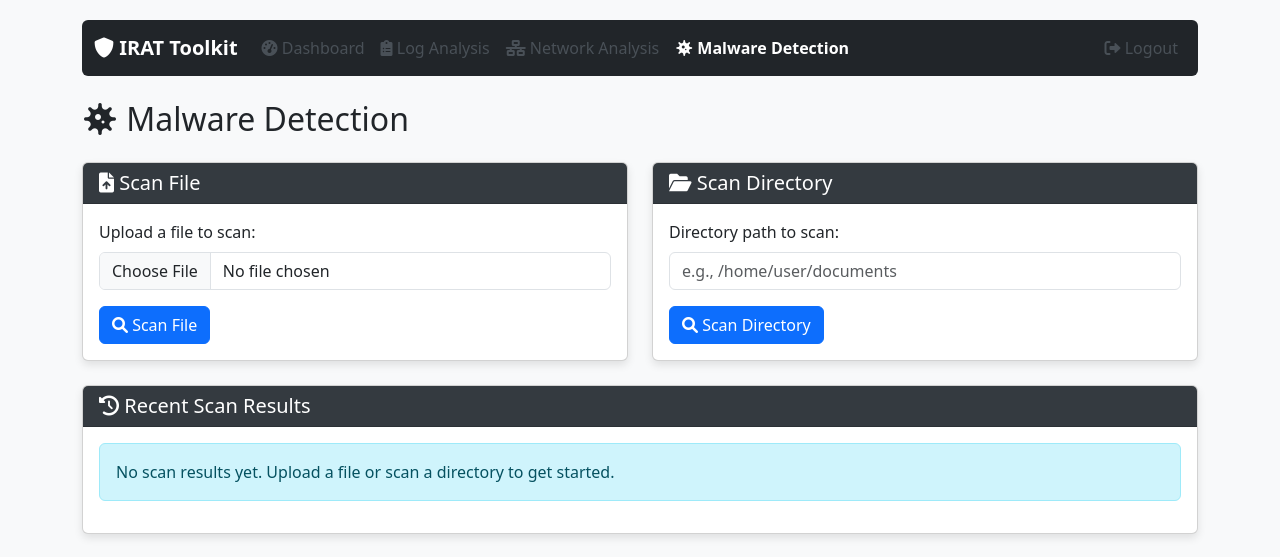
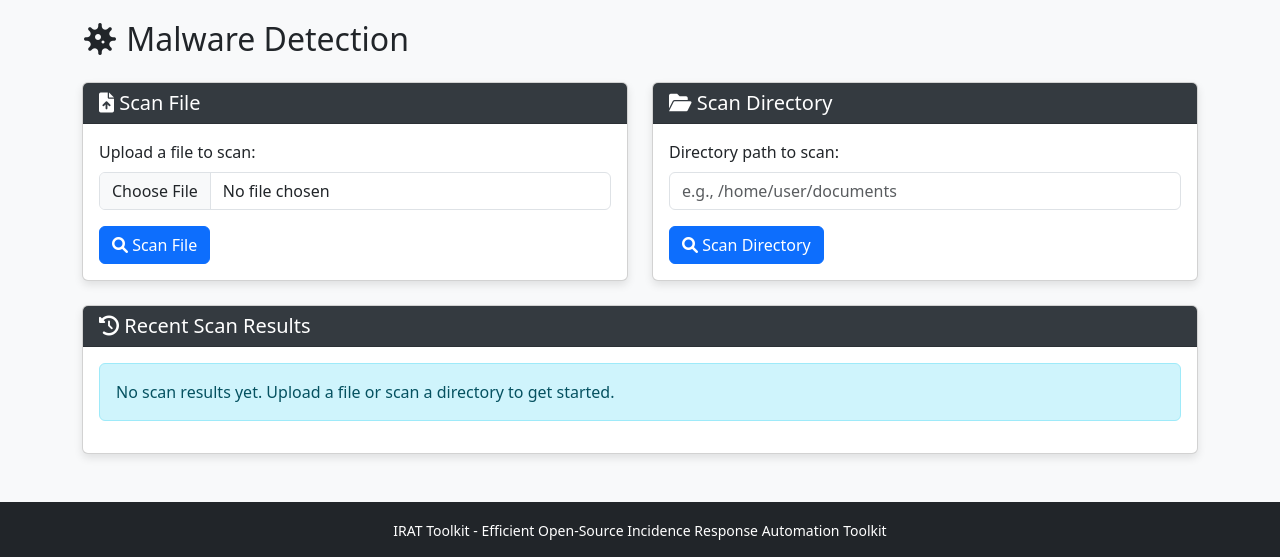
Before and after one commit to badcapitainn/IncidentResponseToolkit, a Django app: template toolkit/templates/toolkit/malware_detection.html in a window 1280 px wide. Shown: the top 557 px of the page. Run offline with Django 5.2, Linux system fonts and the light colour scheme; the template is opened without the code that fills it, so the values that code supplies are empty.

Commit message:
working on malware detection

```diff
--- a/toolkit/templates/toolkit/malware_detection.html
+++ b/toolkit/templates/toolkit/malware_detection.html
@@ -43,48 +43,7 @@
 </head>
 <body>
     <div class="container">
-        <!-- Navigation Bar -->
-        <nav class="navbar navbar-expand-lg navbar-dark bg-dark mb-4 rounded">
-            <div class="container-fluid">
-                <a class="navbar-brand" href="#">
-                    <i class="fas fa-shield-alt"></i> IRAT Toolkit
-                </a>
-                <button class="navbar-toggler" type="button" data-bs-toggle="collapse" data-bs-target="#navbarNav">
-                    <span class="navbar-toggler-icon"></span>
-                </button>
-                <div class="collapse navbar-collapse" id="navbarNav">
-                    <ul class="navbar-nav me-auto">
-                        <li class="nav-item">
-                            <a class="nav-link" href="{% url 'dashboard' %}">
-                                <i class="fas fa-tachometer-alt"></i> Dashboard
-                            </a>
-                        </li>
-                        <li class="nav-item">
-                            <a class="nav-link" href="{% url 'log_analysis' %}">
-                                <i class="fas fa-clipboard-list"></i> Log Analysis
-                            </a>
-                        </li>
-                        <li class="nav-item">
-                            <a class="nav-link" href="{% url 'network_analysis' %}">
-                                <i class="fas fa-network-wired"></i> Network Analysis
-                            </a>
-                        </li>
-                        <li class="nav-item">
-                            <a class="nav-link active" href="{% url 'malware_detection' %}">
-                                <i class="fas fa-virus"></i> Malware Detection
-                            </a>
-                        </li>
-                    </ul>
-                    <ul class="navbar-nav">
-                        <li class="nav-item">
-                            <a class="nav-link" href="{% url 'logout' %}">
-                                <i class="fas fa-sign-out-alt"></i> Logout
-                            </a>
-                        </li>
-                    </ul>
-                </div>
-            </div>
-        </nav>
+
 
         <!-- Messages/Alerts -->
         {% if messages %}
```
Also changed, not shown: 1 other file.
